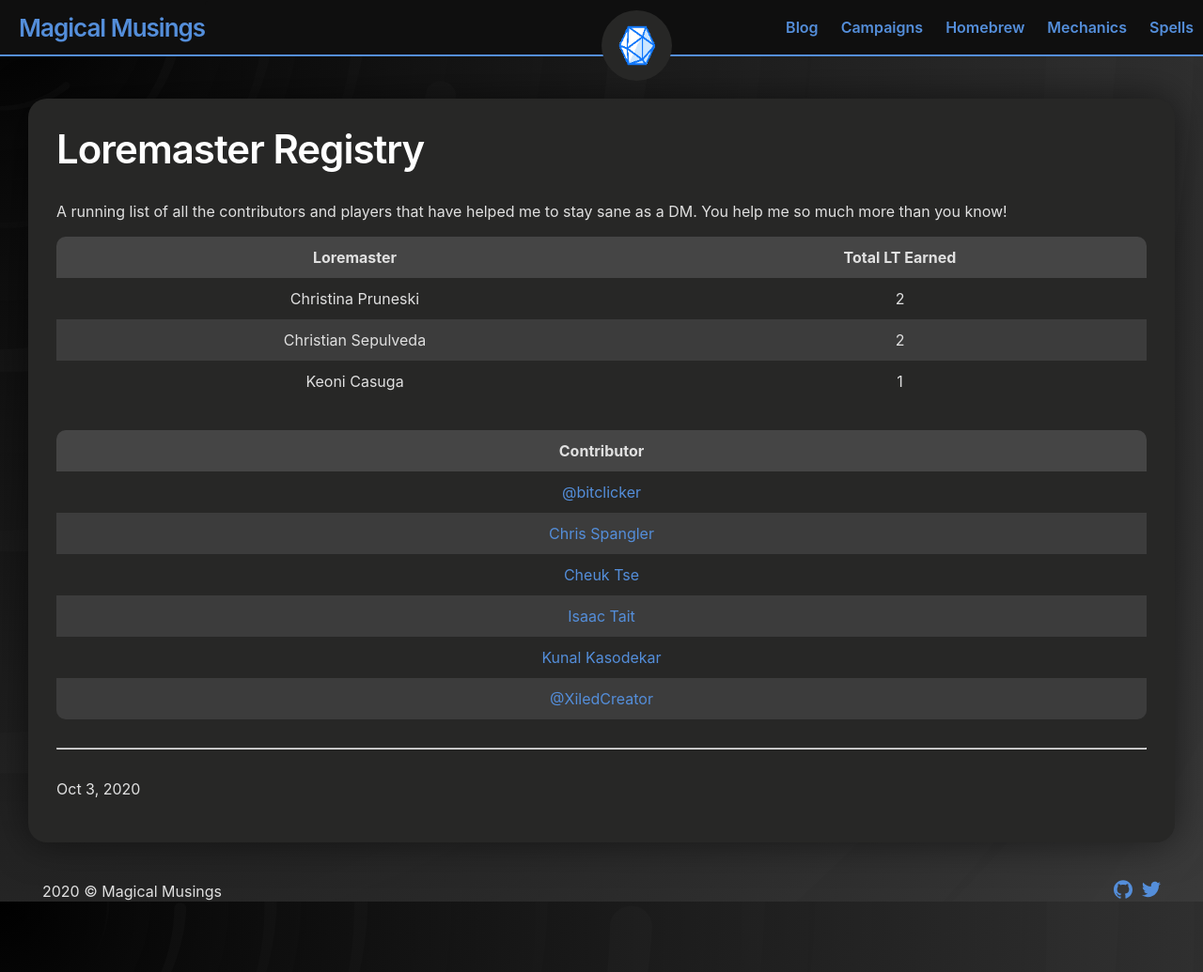
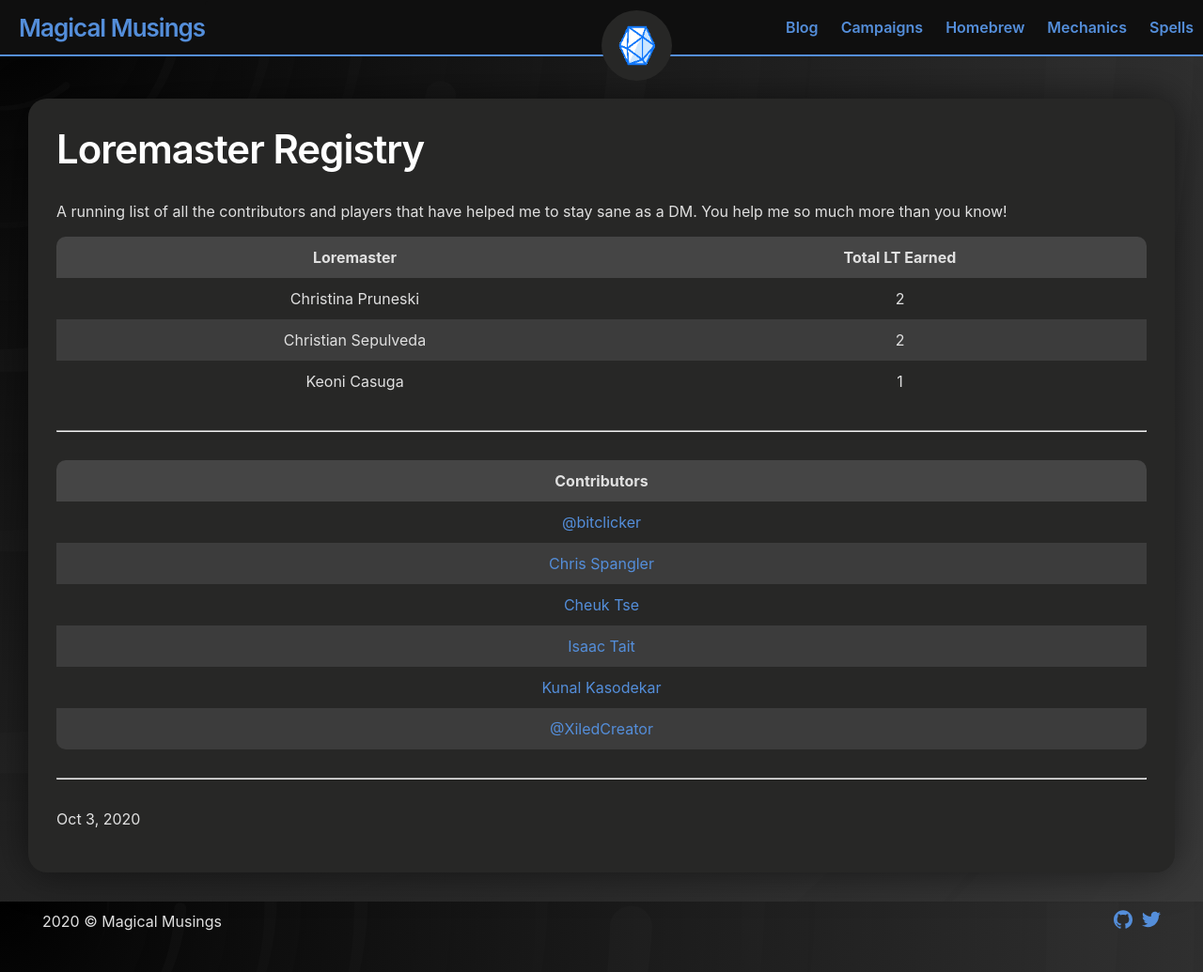
Before and after one commit to andersthemagi/magicalmusings.github.io, a Jekyll site: the page built from _posts/2020-10-03-loremasters.md, in a window 1280 px wide and 1035 px high. Shown: the whole window at 94% size. Built offline with Jekyll 4.4.1, drawn with Linux system fonts in a browser that asks for light colours.

Commit message:
Update 2020-10-03-loremasters.md

```diff
--- a/_posts/2020-10-03-loremasters.md
+++ b/_posts/2020-10-03-loremasters.md
@@ -11,7 +11,9 @@ A running list of all the contributors and players that have helped me to stay s
 |Christian Sepulveda|   2   |
 |Keoni Casuga | 1 |
 
-|Contributor|
+<hr>
+
+|Contributors|
 |:---------:|
 |<a href="https://github.com/bitclicker">@bitclicker</a>|
 |<a href="https://github.com/ChrisSpangler">Chris Spangler</a>|
```
